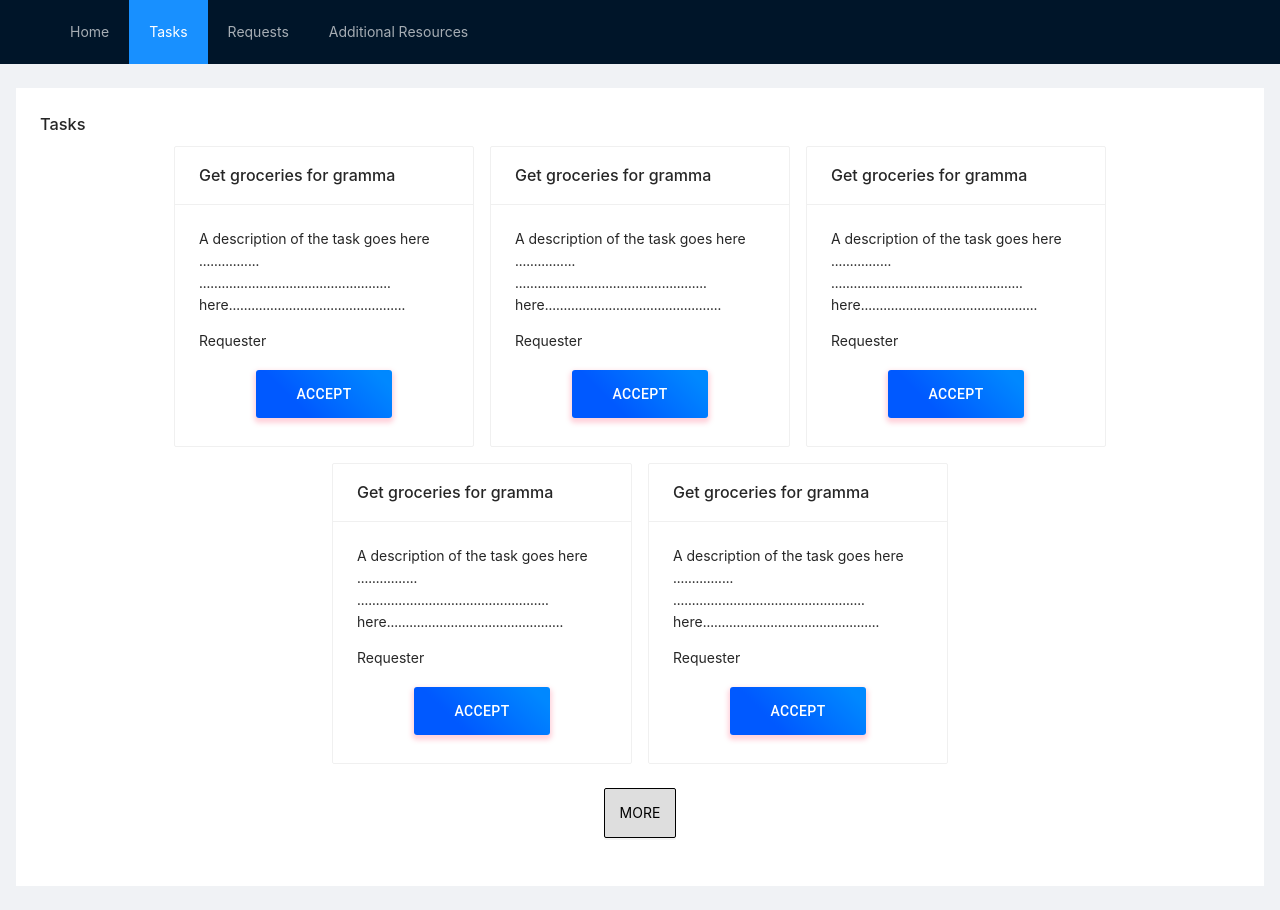
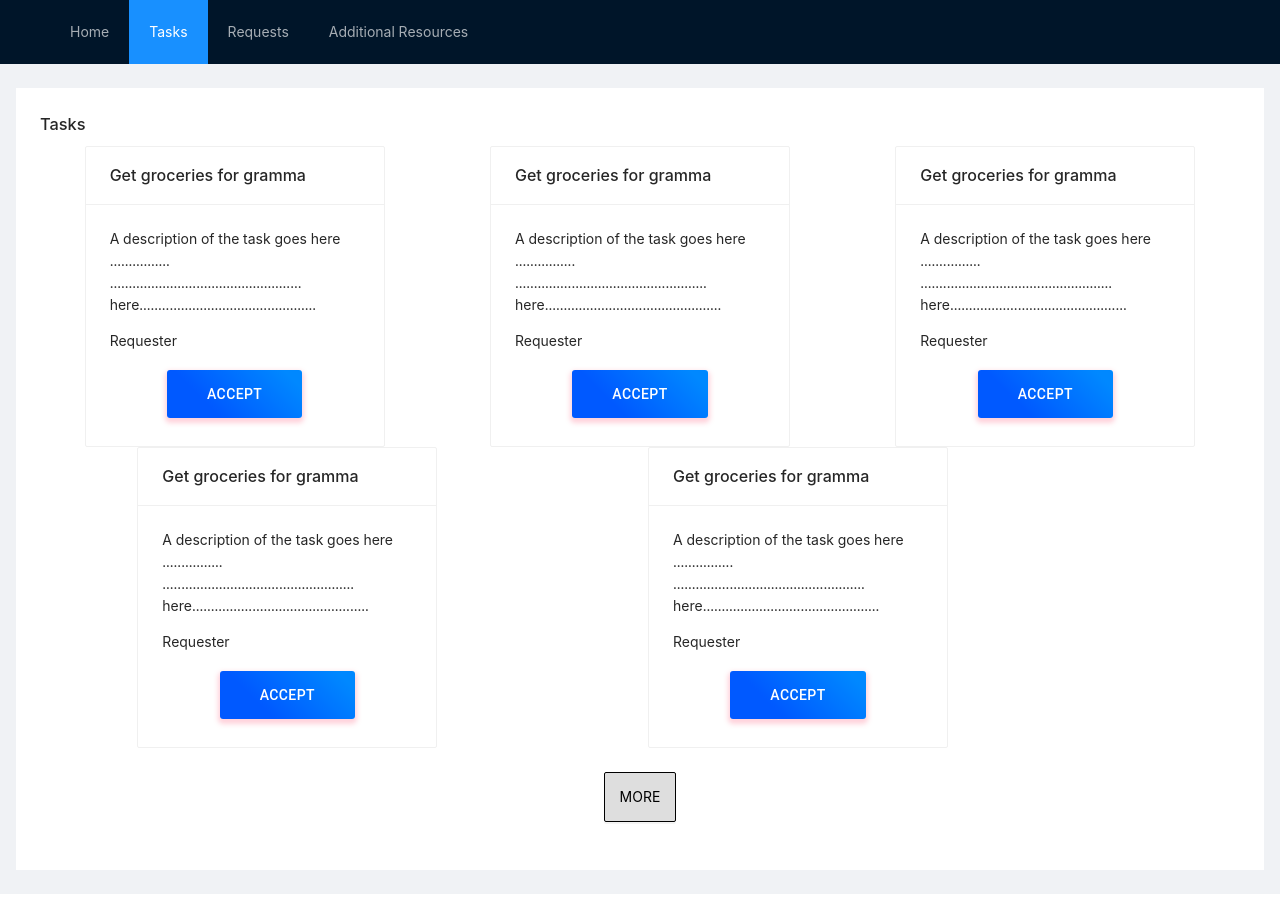
Before and after one commit to info442-group-7/HelpOut, a React (Create React App) app: page /YourRequests in a window 1280 px wide. Built offline with nearby package versions, Linux system fonts and the light colour scheme.

Commit message:
add layout

```diff
--- a/src/components/YourRequests/YourRequests.jsx
+++ b/src/components/YourRequests/YourRequests.jsx
@@ -5,11 +5,10 @@ import { makeStyles } from '@material-ui/core/styles';
 //import Button from '@material-ui/core/Button';
 import { styled } from '@material-ui/core/styles';
 
+import { Row, Col } from 'antd';
+import { Card } from 'antd';
+
 import { Button } from 'antd';
-
-
-
-
 
 const useStyles = makeStyles((theme) => ({
   root: {
@@ -63,7 +62,6 @@ class App extends React.Component {
   }
 
   render() {
-    const greeting = 'Welcome to React';
     console.log(this.state.counter)
     console.log(this.state.total);
     let testing = this.state.dog;
@@ -71,24 +69,22 @@ class App extends React.Component {
     return (
 
       <div>
-        <div>
 
-        </div>
         <h1>Tasks</h1>
 
-        <Grid container className={useStyles.root} spacing={2}>
-          <Grid item xs={12}>
-            <Grid container justify="center" spacing={2}>
-              {this.state.total.map((value) => (
-                <Grid key={value} item>
-                  <YourRequestsCardView />
-                </Grid>
-              ))}
-            </Grid>
-          </Grid>
 
-        </Grid>
-<div style={{display:"flex", justifyContent:"center", padding: "2%"}}>
+        <div style={{ display: "flex", justifyContent: "space-around" }}>
+
+          <Row gutter={16} style={{ display: "flex", justifyContent: "space-around" }}>
+            {this.state.total.map((value) =>
+              <Col classname="gutter-row" key={value} style={{ display: "flex", justifyContent: "space-around" }} ><YourRequestsCardView /></Col>)}
+        <br></br>  </Row>
+        </div>
+
+
+
+
+        <div style={{ display: "flex", justifyContent: "center", padding: "2%" }}>
           <Button type="primary" onClick={this.onClick} style={{
             backgroundColor: "#dedede",
             borderColor: "black",
@@ -101,10 +97,10 @@ class App extends React.Component {
             verticalAlign: "middle",
           }}
             ghost> MORE </Button>
-            <br></br>
+          <br></br>
 
 
-</div>
+        </div>
 
         <Grid>
 
@@ -142,3 +138,22 @@ export default App;
 //    total: [...prevState.total, first + 3],
 //  }))
 //}
+
+
+
+
+
+/*
+<Grid container className={useStyles.root} spacing={2}>
+<Grid item xs={12}>
+  <Grid container justify="center" spacing={2}>
+    {this.state.total.map((value) => (
+      <Grid key={value} item>
+        <YourRequestsCardView />
+      </Grid>
+    ))}
+  </Grid>
+</Grid>
+
+</Grid>
+*/
```
